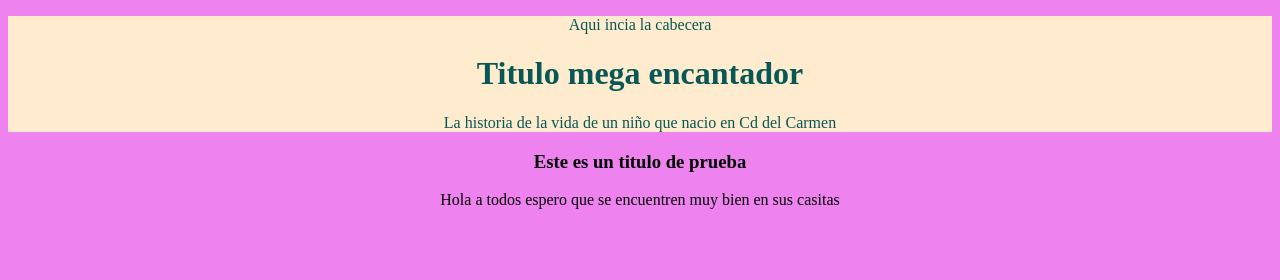
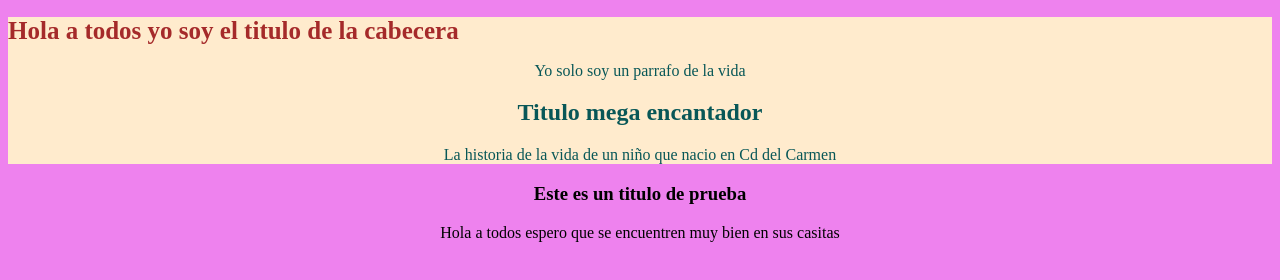
Before and after one commit to AlonsoCocon/hyperblog, a plain HTML site: page index.html in a window 1280 px wide. Drawn offline with Linux system fonts and the light colour scheme.

Commit message:
finalizada la cabecera de prueba

```diff
--- a/css/estilos.css
+++ b/css/estilos.css
@@ -8,3 +8,9 @@ body{
     background-color: blanchedalmond;
     color: rgb(8, 87, 87);
 }
+
+#cabecera h1 {
+    color: brown;
+    text-align: left;
+    font-size: 25px;
+}
--- a/index.html
+++ b/index.html
@@ -10,9 +10,10 @@
 <body>
     <div id="container">
         <div id="cabecera">
-            <p>Aqui incia la cabecera</p>
+            <h1>Hola a todos yo soy el titulo de la cabecera</h1>
+            <p>Yo solo soy un parrafo de la vida</p>
         </div>
-       <h1>Titulo mega encantador</h1>
+       <h2>Titulo mega encantador</h2>
        <p>La historia de la vida de un niño que nacio en Cd del Carmen</p>
     </div>
     <h3>Este es un titulo de prueba</h3>
```
